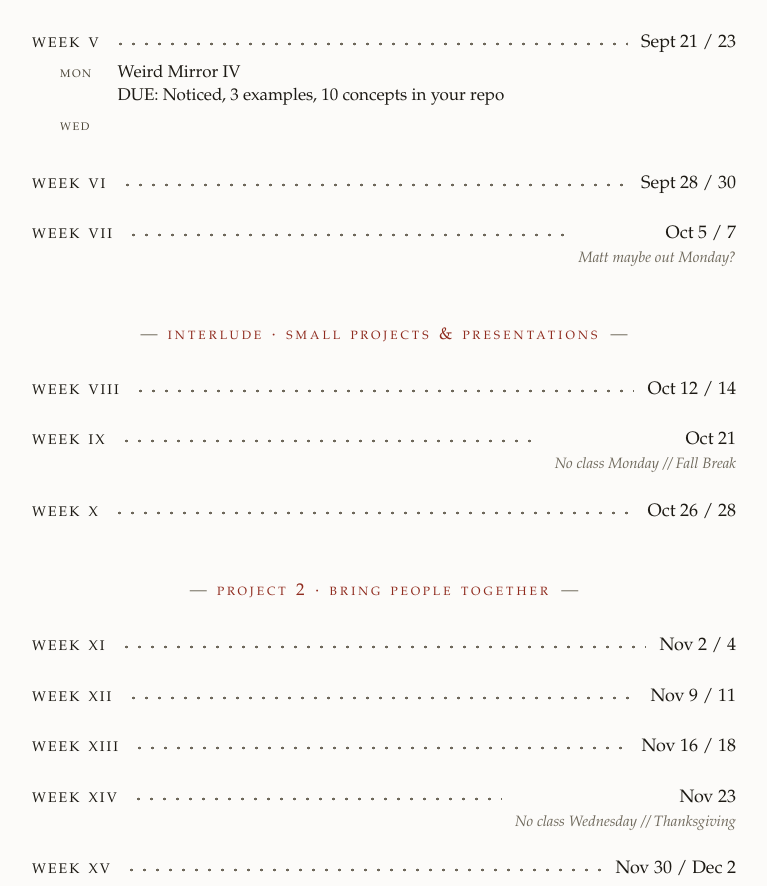
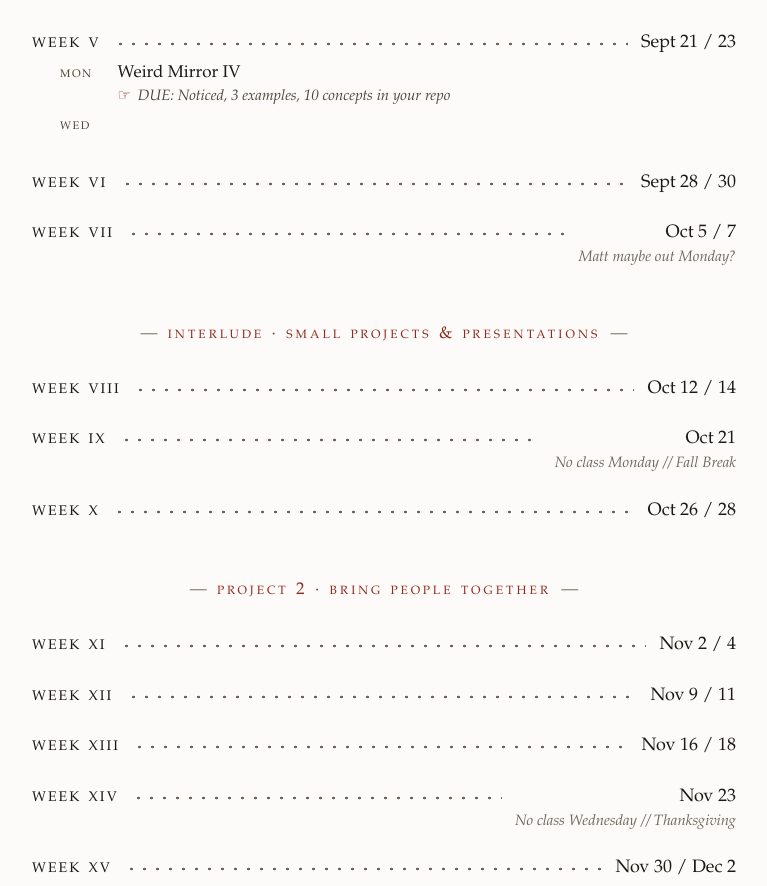
Before and after one commit to mattkirkland/emerging_tech_site, a plain HTML site: page index.html in a window 1280 px wide. Shown: the part 5543-6429 px from the top of the page, without its empty margins (256-1023 px from the left). Drawn offline with Linux system fonts and the light colour scheme; a web font is replaced by a local one.

Commit message:
hey matt pay attention to your tags bro

```diff
--- a/index.html
+++ b/index.html
@@ -216,11 +216,11 @@
             <li>
               <span class="sesh__day">Mon</span>
               <span class="sesh__body"><span class="sesh__topic">Weird Mirror II: Field Trip to Atlas9</span>
+            </li>
             <li>
               <span class="sesh__day">Wed</span>
               <span class="sesh__body"><span class="sesh__topic">Weird Mirror III</span>
               <span class="sesh__due">DUE: Noticed, TD running a project.</span></li>
-            </span></li>
           </ul>
         </div>
 
@@ -230,11 +230,11 @@
             <li>
               <span class="sesh__day">Mon</span>
               <span class="sesh__body"><span class="sesh__topic">Weird Mirror IV</span>
-              <span class="sesh__body"><span class="sesh__topic">DUE: Noticed, 3 examples, 10 concepts in your repo</span>
+              <span class="sesh__due">DUE: Noticed, 3 examples, 10 concepts in your repo</span>
             <li>
               <span class="sesh__day">Wed</span>
             </li>
-            </span></li>
+
           </ul>
         </div>
 
```
